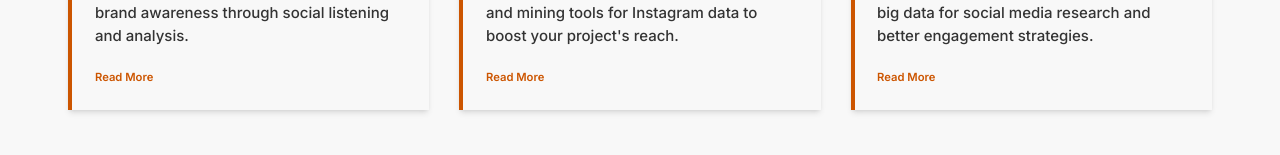
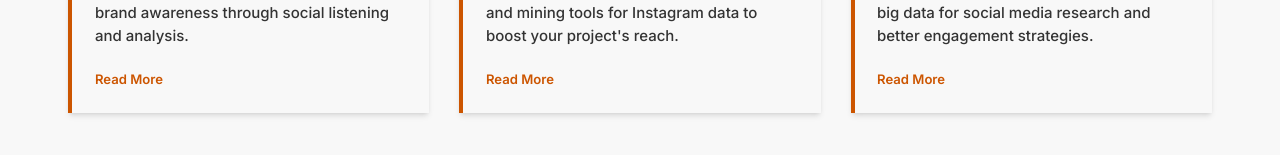
Before and after one commit to tandebnath/social-media-for-humanists, a Next.js app: page / in a window 1280 px wide. Shown: the part 507-662 px from the top of the page. Built offline with nearby package versions, Linux system fonts and the light colour scheme; a web font is replaced by a local one.

Commit message:
Updated read more font size on home page

```diff
--- a/src/app/page.tsx
+++ b/src/app/page.tsx
@@ -147,7 +147,7 @@ const Home: React.FC = () => {
               <motion.div variants={fadeInVariants}>
                 <Link
                   href={`/blog/${blog.slug}`}
-                  className="inline-block mt-2 text-xs font-semibold hover:underline"
+                  className="inline-block mt-2 text-sm font-semibold hover:underline"
                   style={{ color: "var(--accent)" }}
                 >
                   Read More
```
